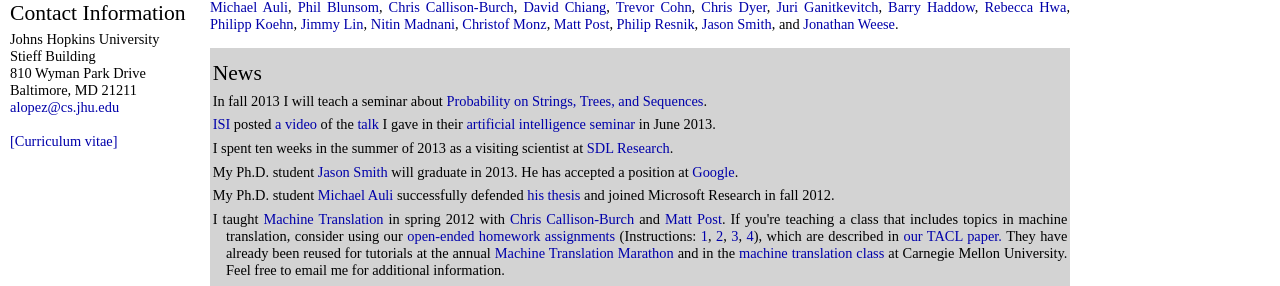
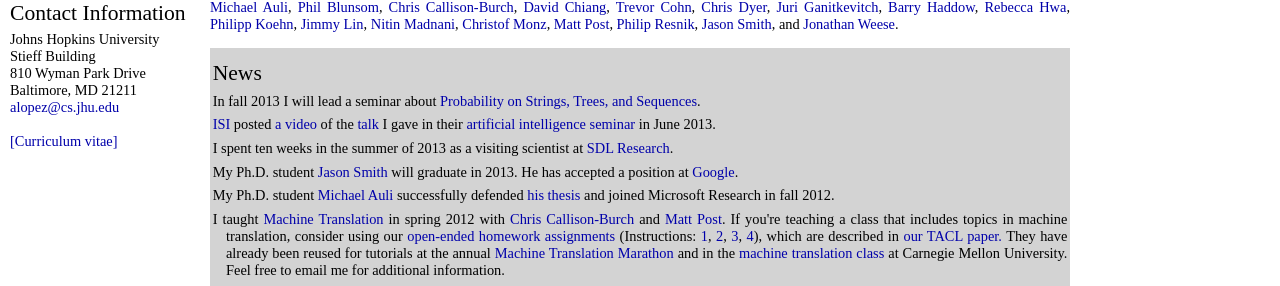
Before and after one commit to alopez/alopez.github.com, a Jekyll site: the page built from index.html, in a window 1280 px wide. Shown: the part 225-511 px from the top of the page. Built offline with Jekyll 4.4.1, drawn with Linux system fonts in a browser that asks for light colours.

Commit message:
Update news

```diff
--- a/index.html
+++ b/index.html
@@ -55,7 +55,7 @@ I've had the good fortune to collaborate with many excellent researchers, includ
 <div class="news">
 <h2>News</h2>
 <ul class="posts">
-  <li>In fall 2013 I will teach a seminar about <a href="https://piazza.com/jhu/fall2013/en600771/home">Probability on Strings, Trees, and Sequences</a>.</li>
+  <li>In fall 2013 I will lead a seminar about <a href="https://piazza.com/jhu/fall2013/en600771/home">Probability on Strings, Trees, and Sequences</a>.</li>
   <li><a href="http://www.isi.edu">ISI</a> posted <a href="http://webcasterms1.isi.edu/mediasite/SilverlightPlayer/Default.aspx?peid=ea55185170054e13972a0ea5b932eb6c1d">a video</a>
       of the <a href="http://www.isi.edu/technology_groups/insy/events/learning_translate_products_novices_open-ended_challenge_problems_teac">talk</a>
       I gave in their <a href="http://www.isi.edu/technology_groups/insy/events">artificial intelligence seminar</a> in June 2013.
```
